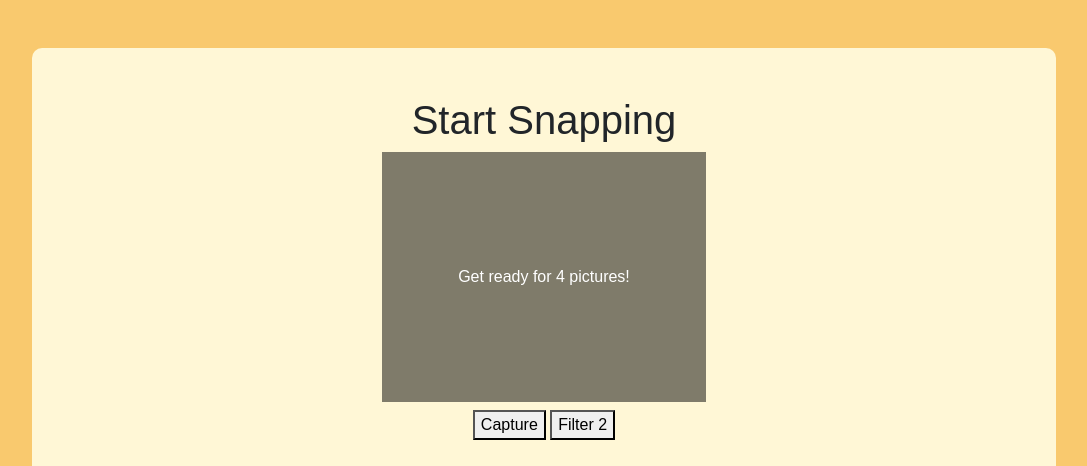
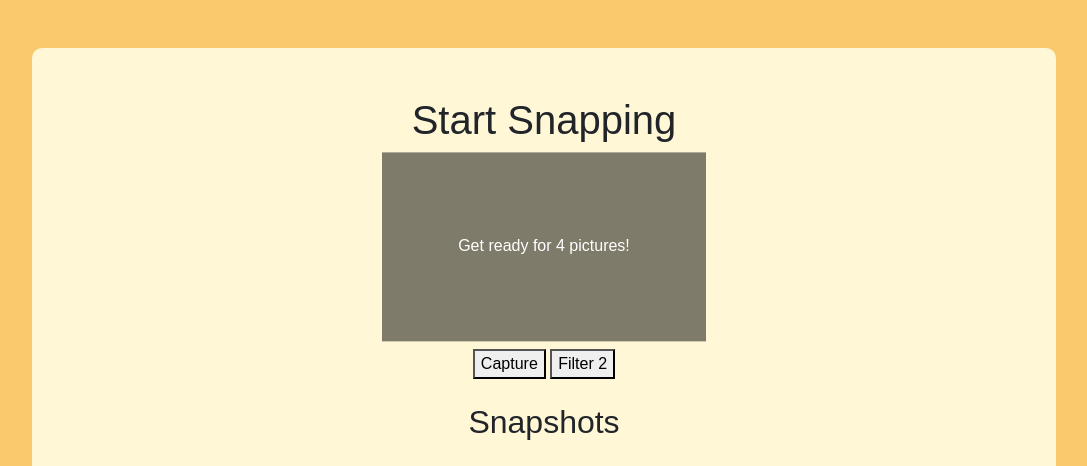
Before and after one commit to Iaego/Photobooth, a Python web app: template templates/camera.html in a window 1280 px wide. Shown: the part 56-522 px from the top of the page, without its empty margins (96-1183 px from the left). Run offline with Jinja, Linux system fonts and the light colour scheme; the template is opened without the code that fills it, so the values that code supplies are empty.

Commit message:
feat: added .wide class in main-frame
added .wide class in main-frame for layout-3 (4 pics mode)

```diff
--- a/static/css/style.css
+++ b/static/css/style.css
@@ -48,6 +48,9 @@ body {
 }
 .main-frame.portrait{
     aspect-ratio: 2/3;
+}
+.main-frame.wide{
+    aspect-ratio: 16/9;
 }
 
 #flash {
--- a/templates/camera.html
+++ b/templates/camera.html
@@ -118,6 +118,7 @@
           prev.classList.add("portrait");
           canvas.classList.add("portrait");
         } else {
+          frame.classList.add("wide");
           prompt.innerHTML = "Get ready for 4 pictures!";
         }
       });
@@ -204,7 +205,7 @@
                   0, 0, canvas.width, canvas.height
                 );
                 ctx.restore();
-              }else{
+              }else if(selectedLayout === "layout-1"){
                 const videoW = video.videoWidth;
                 const videoH = video.videoHeight;
 
@@ -232,6 +233,8 @@
                     cropX, cropY, cropW, cropH,
                     0, 0, canvas.width, canvas.height
                 );
+              }else{
+                // layout-3: no crop needed, as 16:9 matches camera ratio
               }
               const imgData = canvas.toDataURL("image/png");
 
```
